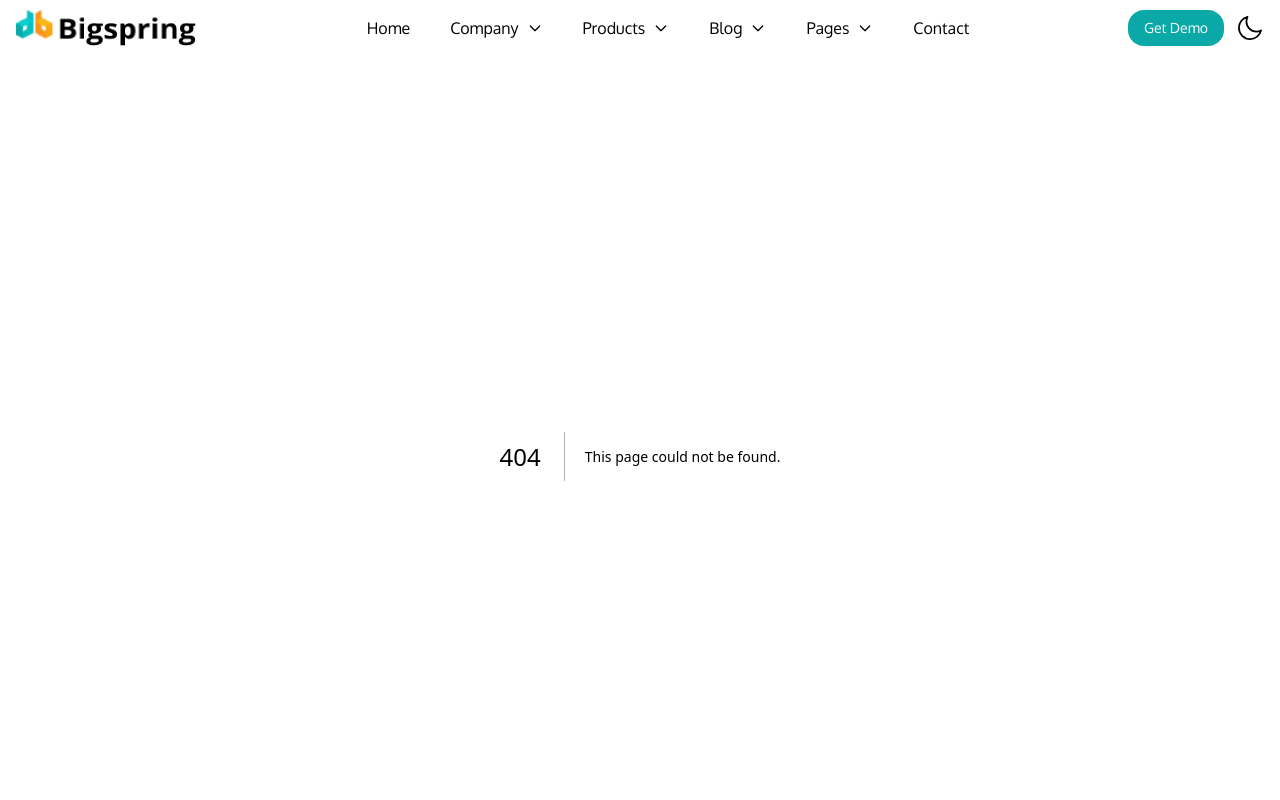
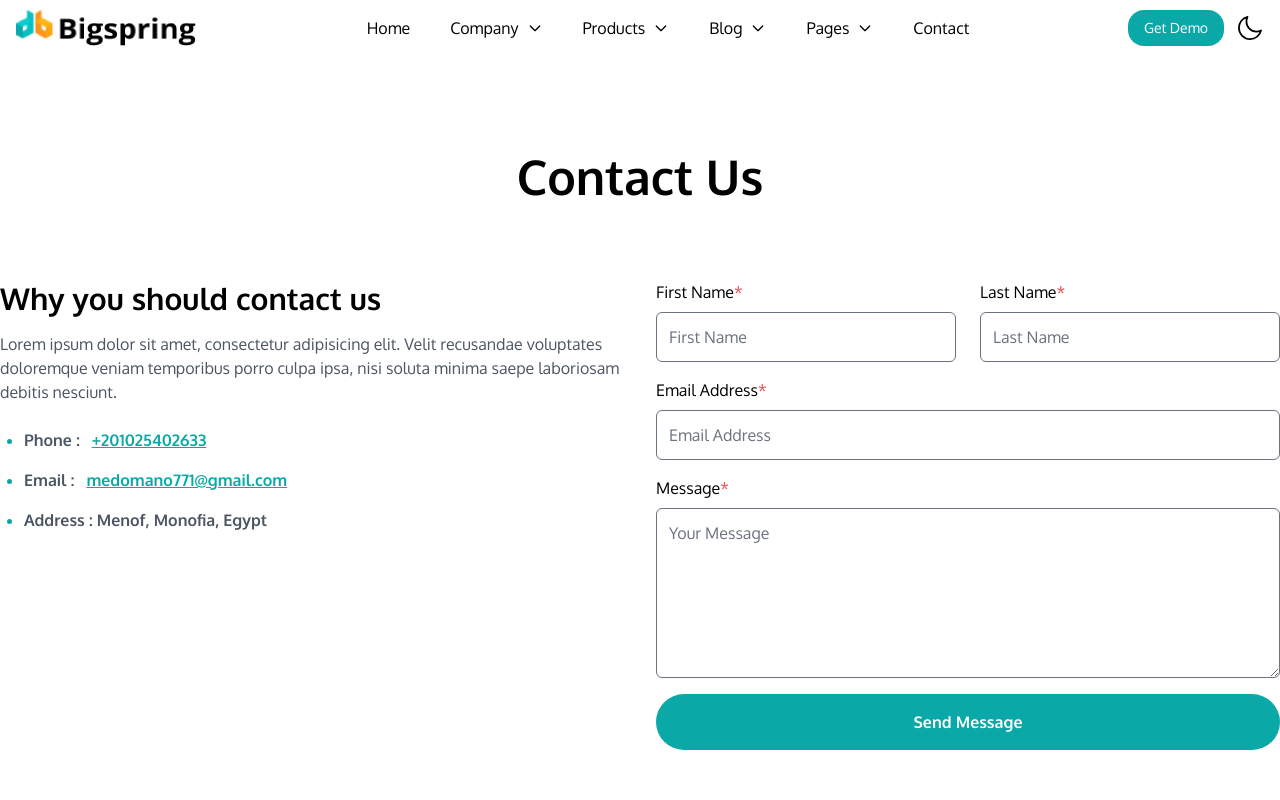
Before and after one commit to mohamed2233996/bigspring, a Next.js app: page /Contact in a window 1280 px wide. Before the commit this address had no page. Shown: the top 800 px of the page. Built offline with nearby package versions, Linux system fonts and the light colour scheme.

Commit message:
✨feature: full contact page

```diff
--- /dev/null
+++ b/src/app/Contact/page.jsx
@@ -0,0 +1,63 @@
+import React from 'react';
+
+const Page = () => {
+    return (
+        <div className='py-24 transition-all'>
+            <div className="container m-auto">
+                <h1 className="text-5xl text-center font-bold mb-20">Contact Us</h1>
+                <div className="grid grid-cols-1 lg:grid-cols-2 gap-8">
+                    <div>
+                        <h2 className='text-3xl font-bold mb-4'>Why you should contact us</h2>
+                        <p className='text-gray-600 dark:text-gray-300 mb-6'>Lorem ipsum dolor sit amet, consectetur adipisicing elit. Velit recusandae voluptates doloremque veniam temporibus porro culpa ipsa, nisi soluta minima saepe laboriosam debitis nesciunt.</p>
+                        <ul className=' list-disc marker:text-primary pl-6'>
+                            <li className='mb-4 font-bold text-gray-600 dark:text-gray-300'>Phone :
+                                <a className='text-primary underline ml-3' href="tel:+201025402633">+201025402633</a>
+                            </li>
+                            <li className='mb-4 font-bold text-gray-600 dark:text-gray-300'>Email :
+                                <a className='text-primary underline ml-3' href="mailto:medomano771@gmail.com">medomano771@gmail.com</a>
+                            </li>
+                            <li className='mb-4 font-bold text-gray-600 dark:text-gray-300'>Address : Menof, Monofia, Egypt</li>
+                        </ul>
+                    </div>
+                    <form action="">
+                        <div className="flex md:gap-6 items-center flex-col md:flex-row">
+                            <label className='block mb-4 lg:w-1/2 w-full' htmlFor="first-name">
+                                <div className="mb-2 font-medium">
+                                    First Name
+                                    <span className='text-red-500'>*</span>
+                                </div>
+                                <input type="text" placeholder="First Name" className="block w-full bg-transparent border border-border rounded-md p-3 focus:border-primary foucs:outline-none focus:ring-0 focus:shadow-none transition" required />
+                            </label>
+                            <label className='block mb-4 lg:w-1/2 w-full' htmlFor="last-name">
+                                <div className="mb-2 font-medium">
+                                    Last Name
+                                    <span className='text-red-500'>*</span>
+                                </div>
+                                <input type="text" placeholder="Last Name" className="block w-full bg-transparent border border-border rounded-md p-3 focus:border-primary foucs:outline-none focus:ring-0 focus:shadow-none transition" required />
+                            </label>
+                        </div>
+                        <label className='block mb-4' htmlFor="email">
+                            <div className="mb-2 font-medium">
+                                Email Address
+                                <span className='text-red-500'>*</span>
+                            </div>
+                            <input type="email" placeholder="Email Address" className="block w-full bg-transparent border border-border rounded-md p-3 focus:border-primary foucs:outline-none focus:ring-0 focus:shadow-none transition" required />
+                        </label>
+                        <label className='block mb-4' htmlFor="message">
+                            <div className="mb-2 font-medium">
+                                Message
+                                <span className='text-red-500'>*</span>
+                            </div>
+                            <textarea placeholder="Your Message" className="block w-full bg-transparent border border-border rounded-md p-3 focus:border-primary foucs:outline-none focus:ring-0 focus:shadow-none transition" rows="6" required></textarea>
+                        </label>
+                        <button type="submit" className="block w-full mt-4 px-6 py-4 font-bold text-white bg-primary rounded-full hover:bg-primaryH transition-all">
+                            Send Message
+                        </button>
+                    </form>
+                </div>
+            </div>
+        </div>
+    );
+}
+
+export default Page;
--- a/src/app/_section/MyFooter.jsx
+++ b/src/app/_section/MyFooter.jsx
@@ -22,8 +22,7 @@ const MyFooter = () => {
     }, [])
 
     return (
-<div className='bg-themeLight dark:bg-themeDark '>
-        <Footer container>
+        <Footer className='bg-themeLight dark:bg-themeDark py-20' container >
             <div className="w-full">
                 <div className="grid grid-cols-1 items-center w-full justify-between md:grid-cols-4">
                     <div className="grid grid-cols-2 md:col-span-3 gap-8 sm:mt-4 sm:grid-cols-3 mb-6 md:mb-0 sm:gap-6">
@@ -75,7 +74,6 @@ const MyFooter = () => {
                 </div>
             </div>
         </Footer>
-        </div>
     );
 }
 export default MyFooter;
```
